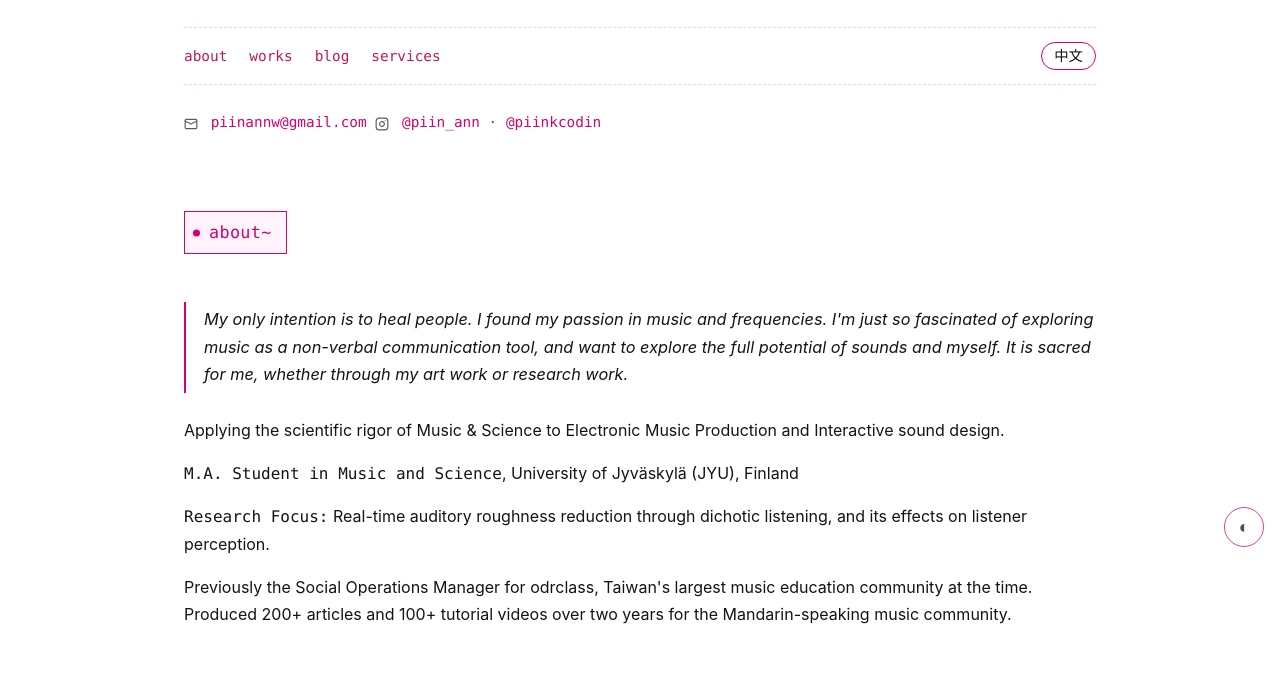
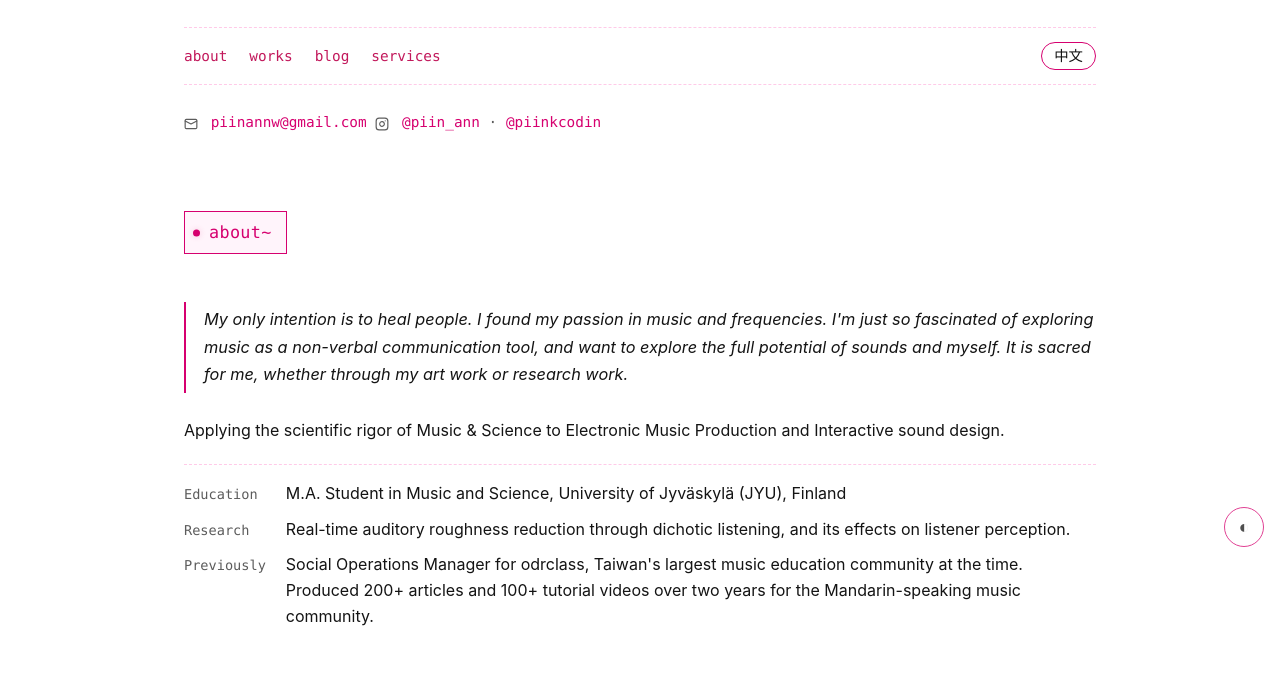
Before and after one commit to PiinAnn/piinann-blog, an Astro site: page / in a window 1280 px wide. Shown: the part 237-931 px from the top of the page. Built offline with nearby package versions, Linux system fonts and the light colour scheme; Astro itself is replaced by a stand-in of ours.

Commit message:
Homepage about: compact facts list, upright Chinese statement
Co-Authored-By: Claude Opus 5.5 <noreply@anthropic.com>
Claude-Session: https://claude.ai/code/session_016LQJy7VTULq4xJZcubdRz9

```diff
--- a/src/components/HomePage.astro
+++ b/src/components/HomePage.astro
@@ -140,11 +140,16 @@ const lists = [
           "「用音樂來療癒人」是開啟我音樂之路的唯一初衷。我在音樂裡得到的救贖、悸動，以及所有深刻的感受，使我想要傳遞同樣的感受，研究它從何而來，又是如何影響我們。音樂是一種非語言的交換，我想盡可能地探索聲音和我自己所有的可能性。無論是藝術創作還是研究，這條路對我來說都是很不可思議的。")}
     </p>
 
-    <p>{tr("Applying the scientific rigor of Music & Science to Electronic Music Production and Interactive sound design.", "把音樂科學的嚴謹，帶進電子音樂製作與互動聲音設計。")}</p>
+    <p class="lead">{tr("Applying the scientific rigor of Music & Science to Electronic Music Production and Interactive sound design.", "把音樂科學的嚴謹，帶進電子音樂製作與互動聲音設計。")}</p>
 
-    {zh ? <p>芬蘭于韋斯屈萊大學（JYU）<strong class="label">音樂與科學碩士生</strong></p> : <p><strong class="label">M.A. Student in Music and Science</strong>, University of Jyväskylä (JYU), Finland</p>}
-    <p><strong class="label">{tr("Research Focus:", "研究方向：")}</strong>{tr(" Real-time auditory roughness reduction through dichotic listening, and its effects on listener perception.", "透過雙耳分聽即時降低聽覺粗糙度，以及它對聽者感知的影響。")}</p>
-    <p>{tr("Previously the Social Operations Manager for odrclass, Taiwan's largest music education community at the time. Produced 200+ articles and 100+ tutorial videos over two years for the Mandarin-speaking music community.", "曾任 odrclass 音樂製作課社群營運經理，當時為台灣最大的音樂教育社群。兩年間為華語音樂社群產出 200 篇以上文章、100 支以上教學影片。")}</p>
+    <dl class="facts">
+      <dt>{tr("Education", "學歷")}</dt>
+      <dd>{tr("M.A. Student in Music and Science, University of Jyväskylä (JYU), Finland", "芬蘭于韋斯屈萊大學（JYU）音樂與科學碩士生")}</dd>
+      <dt>{tr("Research", "研究方向")}</dt>
+      <dd>{tr("Real-time auditory roughness reduction through dichotic listening, and its effects on listener perception.", "透過雙耳分聽即時降低聽覺粗糙度，以及它對聽者感知的影響。")}</dd>
+      <dt>{tr("Previously", "經歷")}</dt>
+      <dd>{tr("Social Operations Manager for odrclass, Taiwan's largest music education community at the time. Produced 200+ articles and 100+ tutorial videos over two years for the Mandarin-speaking music community.", "odrclass 音樂製作課社群營運經理，當時為台灣最大的音樂教育社群。兩年間為華語音樂社群產出 200 篇以上文章、100 支以上教學影片。")}</dd>
+    </dl>
 
     <h2 id="works">{tr("works~", "作品~")}</h2>
 
@@ -383,6 +388,31 @@ const lists = [
     font-size: 1.02em;
   }
 
+  :global(html[lang="zh-Hant"]) .statement { font-style: normal; line-height: 1.9; }
+
+  .lead { margin: 0 0 20px; }
+
+  .facts {
+    display: grid;
+    grid-template-columns: max-content 1fr;
+    column-gap: 20px;
+    row-gap: 10px;
+    margin: 0 0 8px;
+    padding: 16px 0 0;
+    border-top: 1px dashed rgba(255, 79, 180, 0.3);
+  }
+  .facts dt {
+    font-family: var(--mono);
+    font-size: 0.85em;
+    color: var(--text-dim);
+    padding-top: 0.15em;
+  }
+  .facts dd { margin: 0; line-height: 1.6; }
+  @media (max-width: 560px) {
+    .facts { grid-template-columns: 1fr; row-gap: 2px; }
+    .facts dd { margin-bottom: 10px; }
+  }
+
   .label {
     color: var(--text);
     font-family: var(--mono);
```
